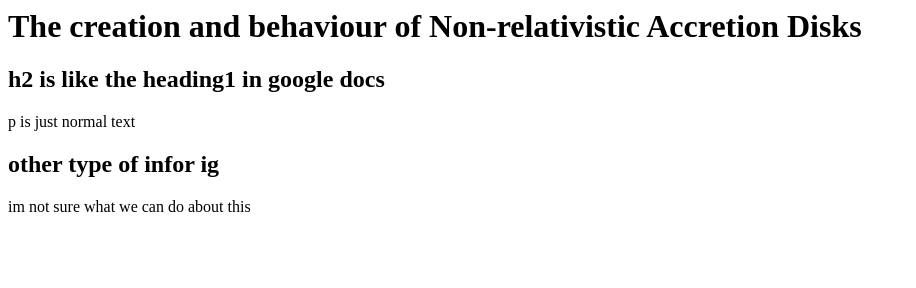
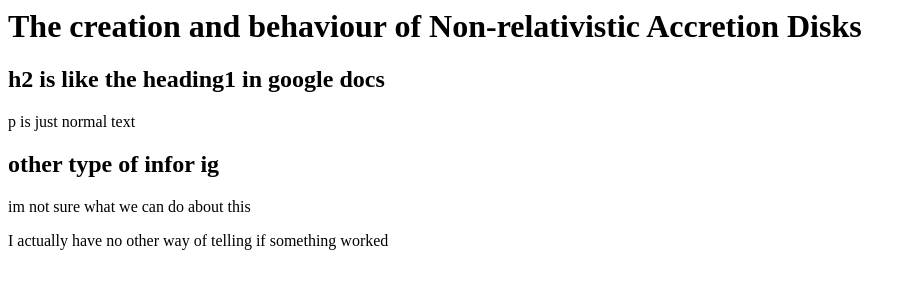
Before and after one commit to Useruser45/BlackHoles, a plain HTML site: page index.html in a window 1280 px wide. Shown: the whole page, without its empty margins (0-916 px from the left). Drawn offline with Linux system fonts and the light colour scheme.

Commit message:
Update index.html

```diff
--- a/index.html
+++ b/index.html
@@ -5,5 +5,7 @@
             <p> p is just normal text  </p>
             <h2>other type of infor ig</h2>
             <p>im not sure what we can do about this  </p>
+         <p> I actually have no other way of telling if something worked</p>
+
         </body>
 </html>
```
